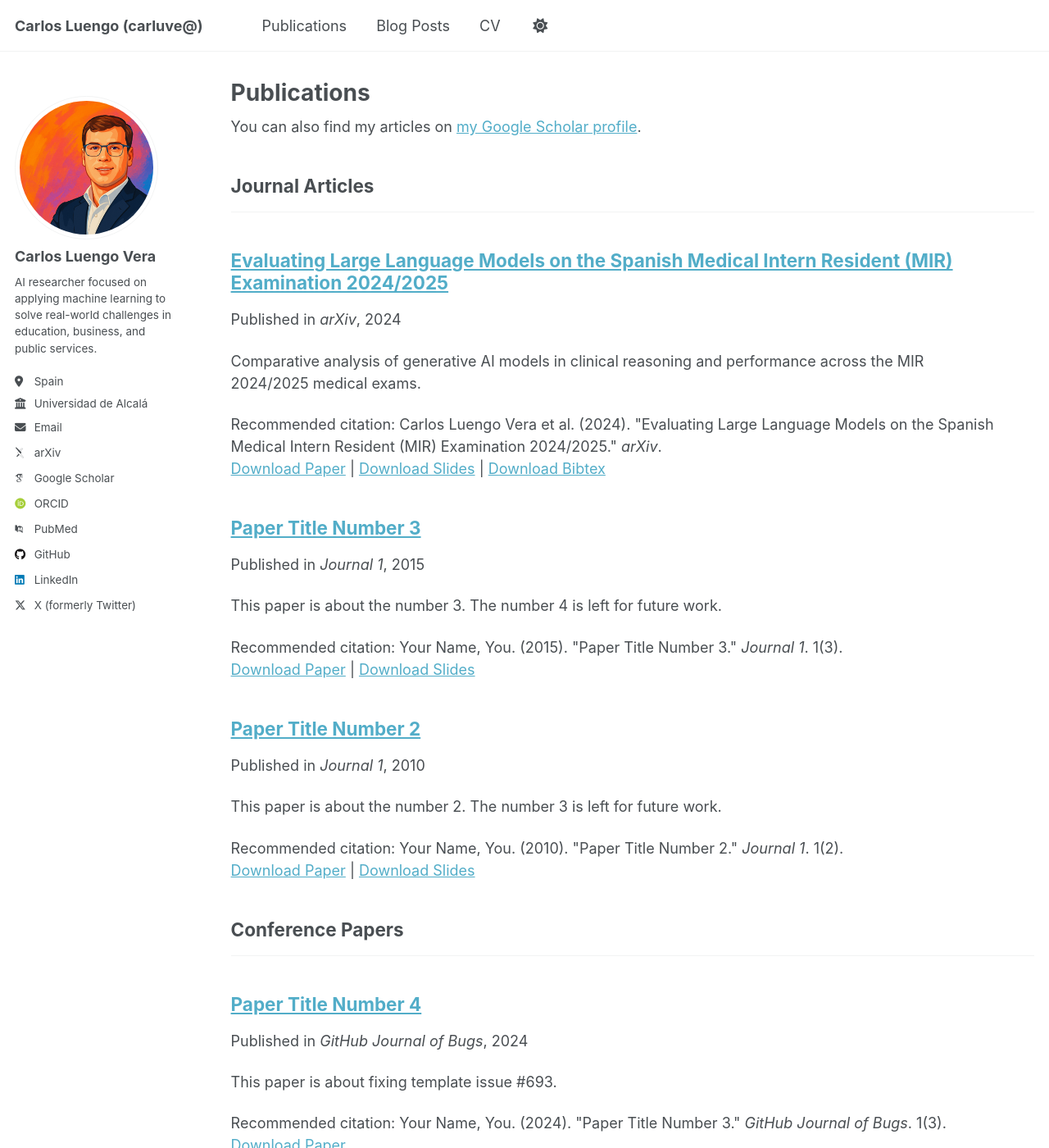
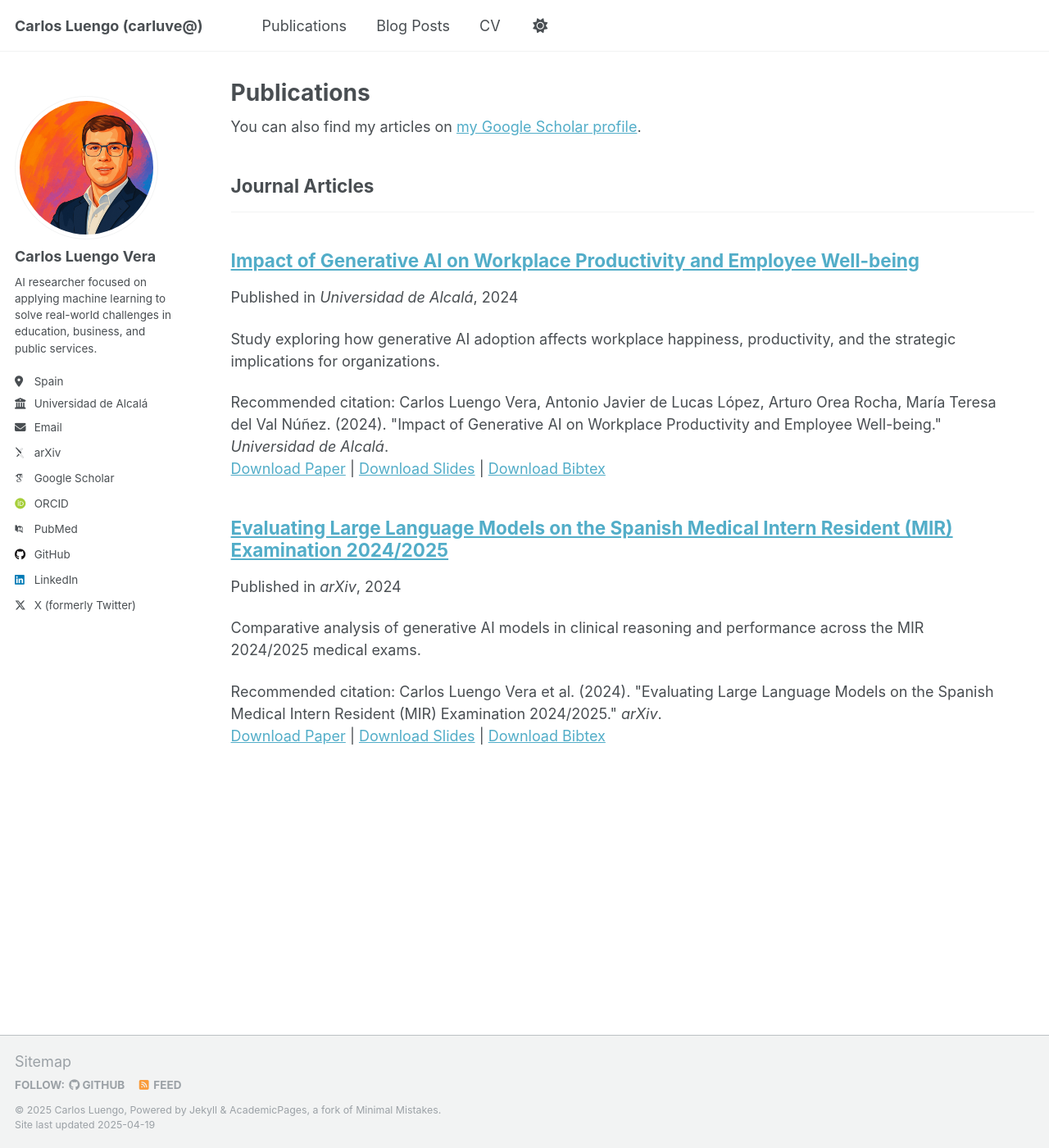
Before and after one commit to Carluve/carluve.github.io, a Jekyll site: the page built from _pages/publications.html, in a window 1280 px wide and 1400 px high. Shown: the whole window at 82% size. Built offline with Jekyll 4.4.1, drawn with Linux system fonts in a browser that asks for light colours; some web fonts are replaced.

Commit message:
added paper happines

```diff
--- a/_publications/2010-10-01-paper-title-number-2.md
+++ b/_publications/2010-10-01-paper-title-number-2.md
@@ -1,14 +1,25 @@
 ---
-title: "Paper Title Number 2"
+title: "Impact of Generative AI on Workplace Productivity and Employee Well-being"
 collection: publications
 category: manuscripts
-permalink: /publication/2010-10-01-paper-title-number-2
-excerpt: 'This paper is about the number 2. The number 3 is left for future work.'
-date: 2010-10-01
-venue: 'Journal 1'
-slidesurl: 'http://academicpages.github.io/files/slides2.pdf'
-paperurl: 'http://academicpages.github.io/files/paper2.pdf'
-citation: 'Your Name, You. (2010). &quot;Paper Title Number 2.&quot; <i>Journal 1</i>. 1(2).'
+permalink: /publication/2024-04-01-impact-generative-ai-wellbeing
+excerpt: 'Study exploring how generative AI adoption affects workplace happiness, productivity, and the strategic implications for organizations.'
+date: 2024-04-01
+venue: 'Universidad de Alcalá'
+slidesurl: ''
+paperurl: ''
+bibtexurl: ''
+citation: 'Carlos Luengo Vera, Antonio Javier de Lucas López, Arturo Orea Rocha, María Teresa del Val Núñez. (2024). "Impact of Generative AI on Workplace Productivity and Employee Well-being." <i>Universidad de Alcalá</i>.'
 ---
 
-The contents above will be part of a list of publications, if the user clicks the link for the publication than the contents of section will be rendered as a full page, allowing you to provide more information about the paper for the reader. When publications are displayed as a single page, the contents of the above "citation" field will automatically be included below this section in a smaller font.
+This study explores the impact of Generative Artificial Intelligence (AI) on workplace happiness and productivity. Drawing from industry surveys and academic references, the paper investigates how generative AI adoption influences employee well-being, operational efficiency, and job satisfaction.
+
+Key findings include:
+- Generative AI significantly enhances productivity by automating routine tasks.
+- It supports flexibility and work-life balance, improving employee satisfaction.
+- Concerns persist around job security, emotional well-being, and ethical implementation.
+- A three-stage model is proposed: initial impact, adaptation, and long-term transformation.
+
+The research uses a Grounded Theory methodology, leveraging both qualitative and quantitative data from sources such as McKinsey, Microsoft, and Deloitte. It emphasizes the importance of continuous upskilling, ethical AI adoption, and human-AI collaboration.
+
+This study has been recognized with an award and is available at [Malaga Happiness Award PDF](../files/202412_HappinessMalaga.pdf).
--- a/_publications/2015-10-01-paper-title-number-3.md
+++ /dev/null
@@ -1,14 +0,0 @@
----
-title: "Paper Title Number 3"
-collection: publications
-category: manuscripts
-permalink: /publication/2015-10-01-paper-title-number-3
-excerpt: 'This paper is about the number 3. The number 4 is left for future work.'
-date: 2015-10-01
-venue: 'Journal 1'
-slidesurl: 'http://academicpages.github.io/files/slides3.pdf'
-paperurl: 'http://academicpages.github.io/files/paper3.pdf'
-citation: 'Your Name, You. (2015). &quot;Paper Title Number 3.&quot; <i>Journal 1</i>. 1(3).'
----
-
-The contents above will be part of a list of publications, if the user clicks the link for the publication than the contents of section will be rendered as a full page, allowing you to provide more information about the paper for the reader. When publications are displayed as a single page, the contents of the above "citation" field will automatically be included below this section in a smaller font.
--- a/_publications/2024-02-17-paper-title-number-4.md
+++ /dev/null
@@ -1,13 +0,0 @@
----
-title: "Paper Title Number 4"
-collection: publications
-category: conferences
-permalink: /publication/2024-02-17-paper-title-number-4
-excerpt: 'This paper is about fixing template issue #693.'
-date: 2024-02-17
-venue: 'GitHub Journal of Bugs'
-paperurl: 'http://academicpages.github.io/files/paper3.pdf'
-citation: 'Your Name, You. (2024). &quot;Paper Title Number 3.&quot; <i>GitHub Journal of Bugs</i>. 1(3).'
----
-
-The contents above will be part of a list of publications, if the user clicks the link for the publication than the contents of section will be rendered as a full page, allowing you to provide more information about the paper for the reader. When publications are displayed as a single page, the contents of the above "citation" field will automatically be included below this section in a smaller font.
```
